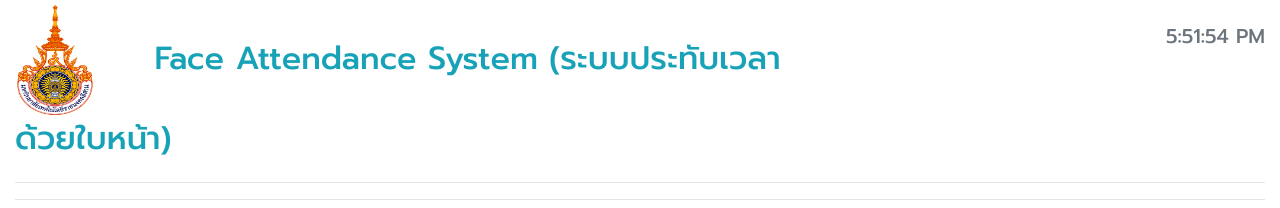
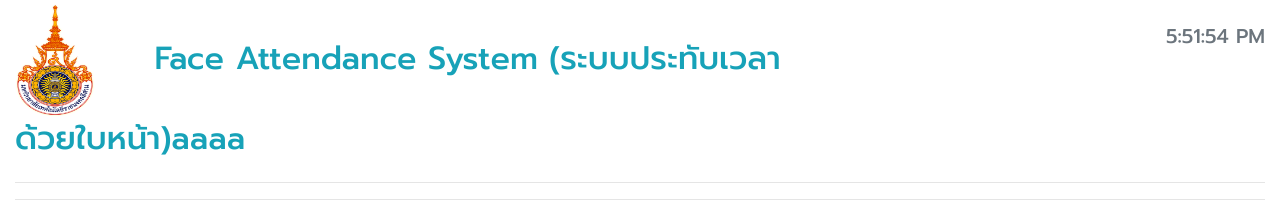
Before and after one commit to Swindl3/web-face-attend, a React (Create React App) app: page / in a window 1280 px wide. Shown: the top 208 px of the page. Built offline with nearby package versions, Linux system fonts and the light colour scheme; no server answers.

Commit message:
Update Header.js

```diff
--- a/src/component/Header.js
+++ b/src/component/Header.js
@@ -30,7 +30,7 @@
             <div className="container-fluid">
                 <div className="row">
                     <div className="col-md-8 title text-left">
-                        <h2 className="text-info"> <img className="mr-5" style={{ height: 120, width: 80 }} src="/images/logo/logo.png" alt="   " />  Face Attendance System (ระบบประทับเวลาด้วยใบหน้า)</h2>
+                        <h2 className="text-info"> <img className="mr-5" style={{ height: 120, width: 80 }} src="/images/logo/logo.png" alt="   " />  Face Attendance System (ระบบประทับเวลาด้วยใบหน้า)aaaa</h2>
                     </div>
                     <div className="col-md-4 title text-right">
                         <h5 className="text-muted mt-4">{this.state.date.toLocaleTimeString()}</h5>
```
